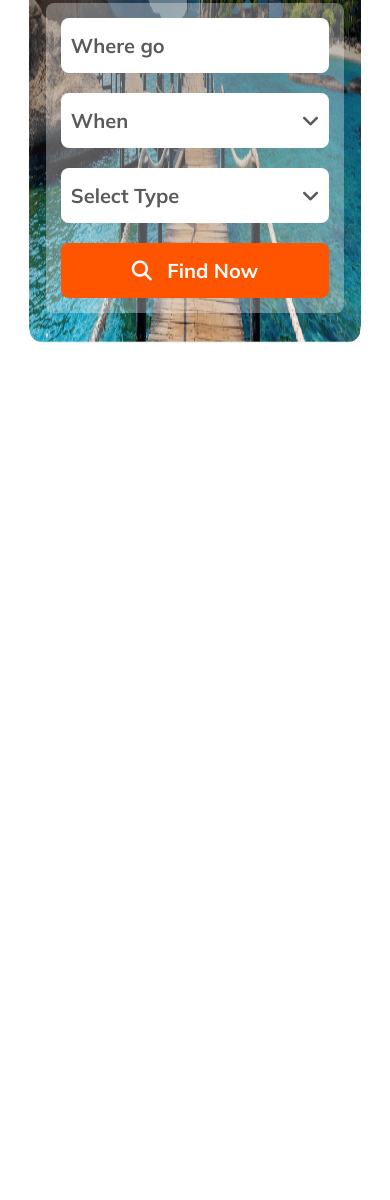
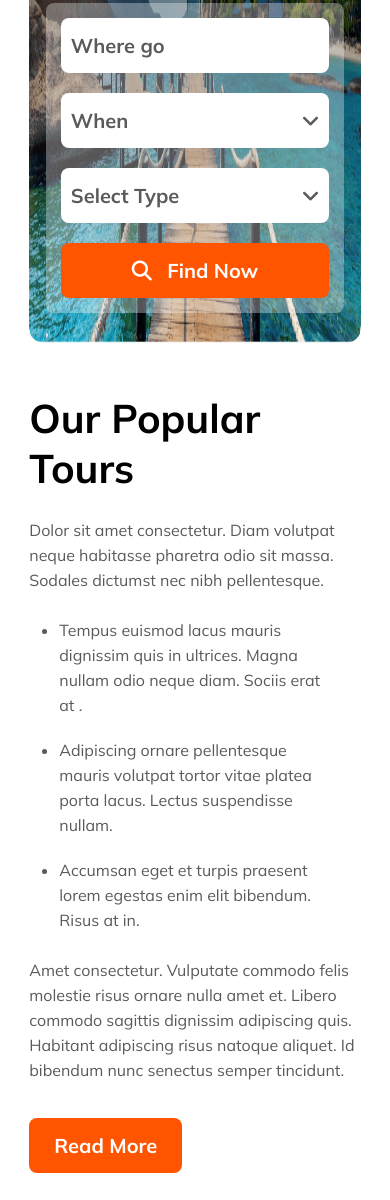
Before and after one commit to digitalutilize/Adventure-Hero, a plain HTML site: page index.html in a window 390 px wide. Shown: the part 450-1650 px from the top of the page. Before the commit the page ends 844 px from the top, so only its background shows below. Drawn offline with Linux system fonts and the light colour scheme.

Commit message:
popular tour section adde with responsive

```diff
--- a/index.html
+++ b/index.html
@@ -8,7 +8,9 @@
 
     <link rel="preconnect" href="https://fonts.googleapis.com">
     <link rel="preconnect" href="https://fonts.gstatic.com" crossorigin>
-    <link href="https://fonts.googleapis.com/css2?family=Inter:ital,opsz,wght@0,14..32,100..900;1,14..32,100..900&family=Mulish:ital,wght@0,200..1000;1,200..1000&family=Roboto:ital,wght@0,100;0,300;0,400;0,500;0,700;0,900;1,100;1,300;1,400;1,500;1,700;1,900&display=swap" rel="stylesheet">
+    <link
+        href="https://fonts.googleapis.com/css2?family=Inter:ital,opsz,wght@0,14..32,100..900;1,14..32,100..900&family=Mulish:ital,wght@0,200..1000;1,200..1000&family=Roboto:ital,wght@0,100;0,300;0,400;0,500;0,700;0,900;1,100;1,300;1,400;1,500;1,700;1,900&display=swap"
+        rel="stylesheet">
 
     <script src="https://kit.fontawesome.com/2e0efbf4c2.js" crossorigin="anonymous"></script>
 
@@ -39,7 +41,8 @@
             <div class="banner">
                 <div class="banner-content">
                     <h1 class="banner-title">Explore Your Travel</h1>
-                    <p class="banner-text text-primary">Dolor sit amet consectetur. Nullam suspendisse vitae ultricies dolor adipiscing. In et odio enim ac quis sapien urna eu phasellus.</p>
+                    <p class="banner-text text-primary">Dolor sit amet consectetur. Nullam suspendisse vitae ultricies
+                        dolor adipiscing. In et odio enim ac quis sapien urna eu phasellus.</p>
 
                     <div class="search">
                         <button class="where btn-primary">Where go</button>
@@ -53,7 +56,28 @@
         </header>
 
         <main>
+           <section class="popular">
+            <div class="popular-content">
+                <h1 class="popular-title heading">Our Popular Tours</h1>
+                <p class="popular-text text-primary">Dolor sit amet consectetur. Diam volutpat neque habitasse pharetra odio sit
+                    massa. Sodales dictumst nec nibh pellentesque.</p>
+                <ul class="text-primary">
+                    <li>Tempus euismod lacus mauris dignissim quis in ultrices. Magna nullam odio neque diam. Sociis
+                        erat at .</li>
+                    <li>Adipiscing ornare pellentesque mauris volutpat tortor vitae platea porta lacus. Lectus
+                        suspendisse nullam.</li>
+                    <li> Accumsan eget et turpis praesent lorem egestas enim elit bibendum. Risus at in.</li>
+                </ul>
+                <p class="popular-text text-primary">Amet consectetur. Vulputate commodo felis molestie risus ornare nulla amet
+                    et. Libero commodo sagittis dignissim adipiscing quis. Habitant adipiscing risus natoque
+                    aliquet. Id bibendum nunc senectus semper tincidunt. </p>
+                <button class="btn-primary">Read More</button>
+            </div>
 
+            <div class="popular-img">
+                <img src="Images/popular.png" alt="">
+            </div>
+           </section>
 
 
         </main>
--- a/styles/responsive.css
+++ b/styles/responsive.css
@@ -1,4 +1,7 @@
 @media screen and (max-width:576px) {
+
+/* Nav Menu Section */
+
     nav{
         flex-direction: column;
     }
@@ -10,7 +13,8 @@
         gap: 10px;
     }
 
-    /* banner styles */
+/* banner Section */
+
     .banner{
         padding: 30px 0;
     }
@@ -27,6 +31,20 @@
     .where, .when, .select{
         width: 100%;
     }
+
+/* Popular Section */
+
+    section{
+        margin: 50px 0;
+    }
+    .popular{
+        flex-direction: column;
+        gap: 30px;
+    }
+    .popular-content, .popular-img, .popular-text{
+        width: 100%;
+    }
+
 }
 
 @media  screen and (min-width: 576.001px) and (max-width:800px) {
@@ -38,7 +56,7 @@
         margin-bottom: 20px;
     }
     .menu{
-        gap: 20px;
+        gap: 15px;
     }
 
     /* banner styles */
@@ -56,6 +74,19 @@
         gap: 20px;
     }
     .where, .when, .select{
+        width: 100%;
+    }
+
+/* Popular Section */
+
+    section{
+        margin: 50px 0;
+    }
+    .popular{
+        flex-direction: column;
+        gap: 30px;
+    }
+    .popular-content, .popular-img, .popular-text{
         width: 100%;
     }
 }
@@ -89,8 +120,27 @@
     .where, .when, .select{
         width: 100%;
     }
+
+/* Popular Section */
+
+    section{
+        margin: 50px 0;
+    }
+    .popular{
+        flex-direction: column;
+        gap: 30px;
+    }
+    .popular-content, .popular-img, .popular-text{
+        width: 100%;
+    }
 }
 
 @media screen and (min-width: 1080.001px) and (max-width: 1300px) {
+    /* Popular Section */
+
+    .popular-img img{
+        width: 100%;
+        height: 100%;
+    }
 
 }
--- a/styles/style.css
+++ b/styles/style.css
@@ -7,6 +7,10 @@
 .body-container{
     max-width: 85%;
     margin: 0 auto;
+}
+
+section{
+    margin: 100px 0;
 }
 
 .heading{
@@ -145,3 +149,46 @@ nav{
 .find i{
     margin-right: 10px;
 }
+
+/* header banner related styles End */
+
+/* Popular Related Styles Start */
+
+.popular{
+    display: flex;
+    justify-content: center;
+    align-items: center;
+    gap: 20px;
+}
+
+.popular-content, .popular-img{
+    width: 50%;
+}
+
+.popular-title{
+    margin-bottom: 25px;
+}
+
+.popular-content ul{
+    margin: 25px 0;
+}
+
+.popular-content ul li{
+    margin: 20px 0;
+    margin-left: 30px;
+}
+
+.popular-text, li{
+    width: 80%;
+}
+
+.popular-content button{
+    margin-top: 35px;
+}
+
+.popular-img img{
+    width: 100%;
+    height: 100%;
+}
+
+/* Popular Related Styles End */
```
